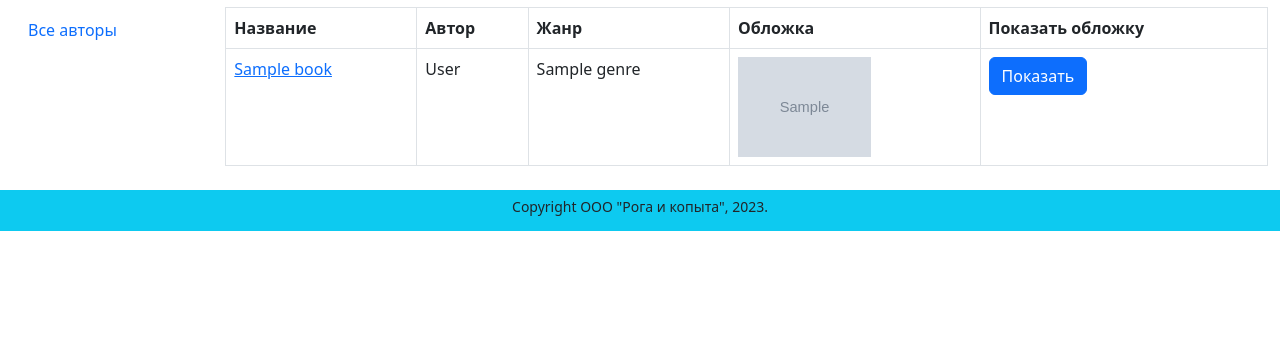
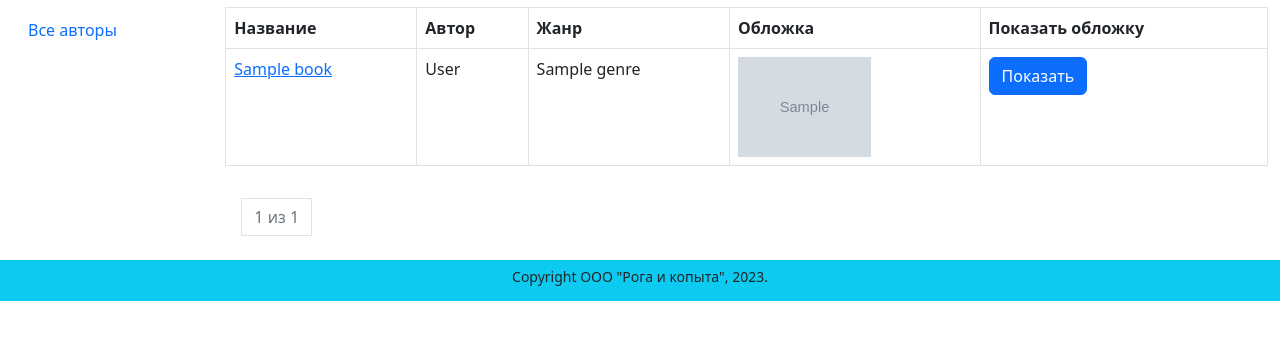
Before and after one commit to Comandosss/the-world-of-books, a Django app: template world_books/templates/catalog/books_list.html in a window 1280 px wide. Shown: the part 169-509 px from the top of the page. Run offline with Django 4.2, Linux system fonts and the light colour scheme; tables that the repository leaves empty hold one stand-in row (values such as "Sample post"); the template is opened without the code that fills it: values that come from a table or form of the project are taken from there, most other values are stand-ins (such as "Sample title", 1, 10 or a date in 2020); grey boxes marked "Sample" are stand-in pictures; some libraries are stand-ins or nearby versions.

Commit message:
added a pagination

```diff
--- a/world_books/templates/catalog/books_list.html
+++ b/world_books/templates/catalog/books_list.html
@@ -29,4 +29,16 @@
     {% else %}
         <p>В базе данных нет книг</p>
     {% endif %}
+    <!-- paginator -->
+    <div class="pagination p-3">
+        {% if page.has_previous %}
+            <a class="page-link" href="?page={{ page.previous_page_number }}">Предыдущая</a>
+        {% endif %}
+        <a class="page-link disabled">
+            {{ page.number }} из {{ page.paginator.num_pages }}</a>
+        {% if page.has_next %}
+            <a class="page-link" href="?page={{ page.next_page_number }}">Следущая</a>
+        {% endif %}
+    </div>
+    <!-- paginator -->
 {% endblock content %}
```
